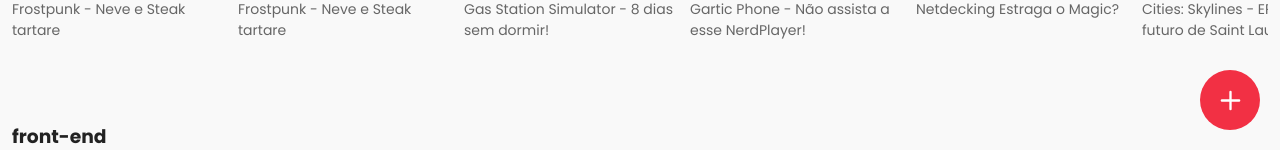
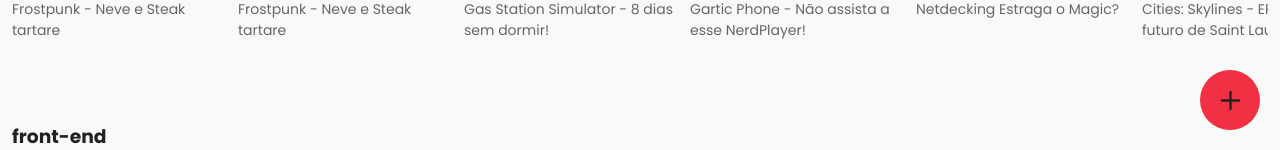
Before and after one commit to jtiagosantos/alura-tube, a Next.js app: page / in a window 1280 px wide. Shown: the part 650-800 px from the top of the page. Built offline with nearby package versions, Linux system fonts and the light colour scheme.

Commit message:
style: change Button color

```diff
--- a/src/common/components/add-new-video-button.component.tsx
+++ b/src/common/components/add-new-video-button.component.tsx
@@ -6,7 +6,7 @@ const Button = styled('button', {
   w: '60px',
   h: '60px',
   bg: '$button_color_primary',
-  color: '$background_secondary',
+  color: '$text_color_primary',
   border: 'none',
   br: '$rounded',
   display: 'flex',
```
